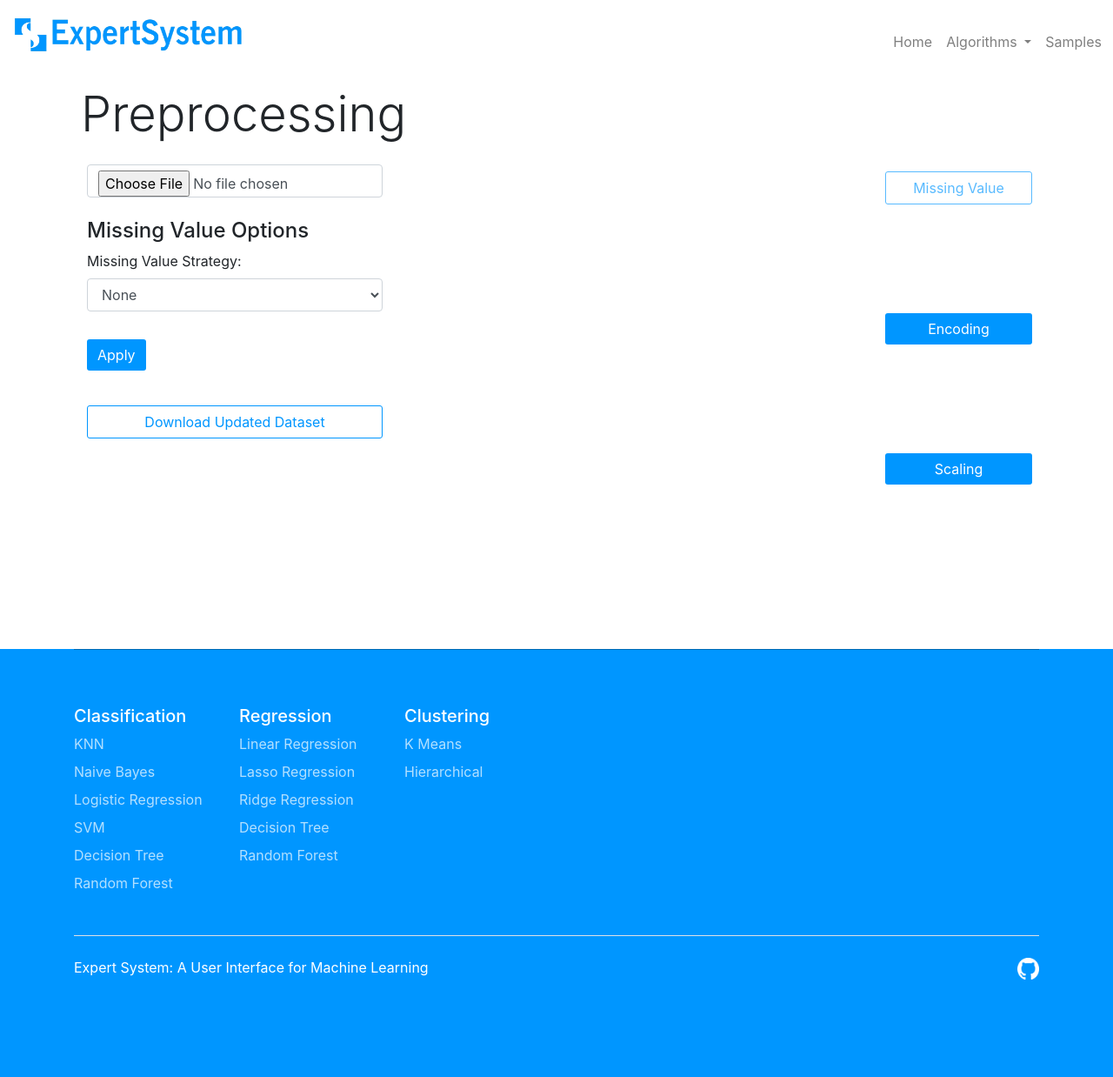
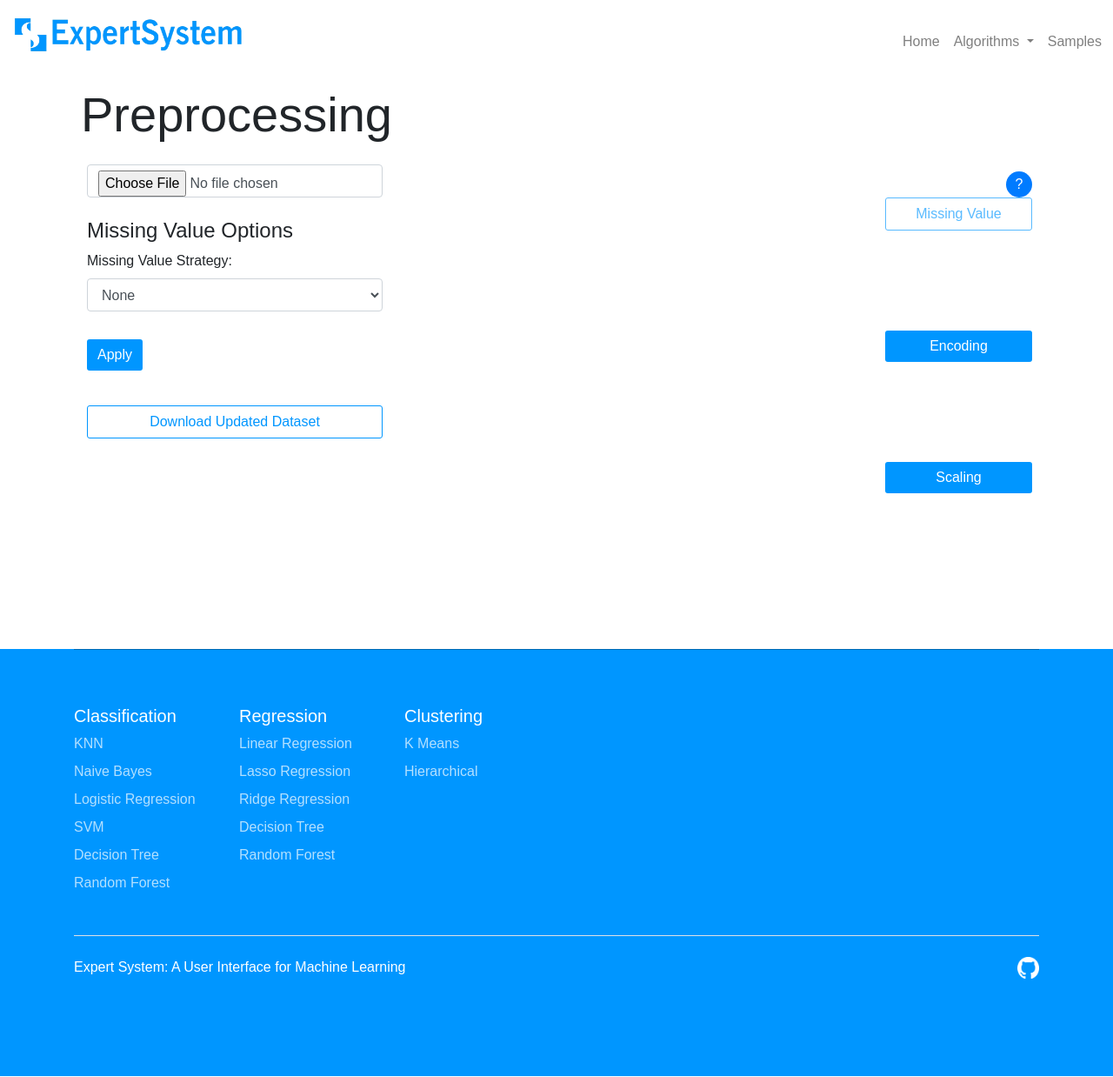
Before and after one commit to akshay-rajan/expertsystem, a Django app: page /preprocessing in a window 1280 px wide. Shown: the whole page at 87% size. Run offline with Django 5.2, Linux system fonts and the light colour scheme; some libraries are stand-ins or nearby versions.

Commit message:
? button added with swirl alert

```diff
--- /dev/null
+++ b/main/static/main/css/prep.css
@@ -0,0 +1,15 @@
+body {
+    font-family: Arial, sans-serif;
+}
+
+.guide-button {
+    background-color: #007BFF;
+    color: white;
+    border: none;
+    border-radius: 50%;
+    width: 30px;
+    height: 30px;
+    font-size: 16px;
+    cursor: pointer;
+    position: relative;
+}
--- a/main/static/main/js/prep.js
+++ b/main/static/main/js/prep.js
@@ -292,3 +292,40 @@ function showSection(sectionId) {
   // Show the selected section
   document.getElementById(sectionId).style.display = "block";
 }
+
+function toggleGuide() {
+  Swal.fire({
+    title: 'Preprocessing Guide',
+    html: `
+      <h3>Missing Value Techniques</h3>
+      <p>When dealing with missing values, consider the following techniques:</p>
+      <ul>
+        <li><strong>Remove Rows:</strong> Delete rows with missing values if they are few and won't bias your analysis.</li>
+        <li><strong>Mean/Median Imputation:</strong> Replace missing values with the mean or median of the column.</li>
+        <li><strong>Forward/Backward Fill:</strong> Use the previous or next value to fill in missing data.</li>
+        <li><strong>Prediction Models:</strong> Use regression or other models to predict and fill in missing values.</li>
+      </ul>
+
+      <h3>Encoding Strategies</h3>
+      <p>Choose an encoding method based on the type of categorical data:</p>
+      <ul>
+        <li><strong>Label Encoding:</strong> Assign a unique integer to each category (suitable for ordinal data).</li>
+        <li><strong>One-Hot Encoding:</strong> Create binary columns for each category (suitable for nominal data).</li>
+        <li><strong>Binary Encoding:</strong> Combines label and one-hot encoding, useful for high cardinality.</li>
+      </ul>
+
+      <h3>Normalization Methods</h3>
+      <p>Normalize your data to ensure consistent scaling:</p>
+      <ul>
+        <li><strong>Min-Max Scaling:</strong> Scale features to a range of [0, 1]. Useful for algorithms sensitive to scales.</li>
+        <li><strong>Z-Score Normalization:</strong> Scale data based on the mean and standard deviation, useful for normally distributed data.</li>
+        <li><strong>Robust Scaling:</strong> Uses the median and interquartile range, good for data with outliers.</li>
+      </ul>
+    `,
+    showCloseButton: true,
+    focusConfirm: false,
+    icon: 'info',
+    confirmButtonText: 'Got it!',
+  });
+
+}
--- a/main/templates/main/layout.html
+++ b/main/templates/main/layout.html
@@ -9,6 +9,8 @@
     <link rel="stylesheet" href="{% static 'main/css/style.css' %}">
     <link rel="stylesheet" href="{% static 'main/css/responsive.css' %}">
     <link rel="stylesheet" href="{% static 'main/css/bootstrap.min.css' %}">
+    <link rel="stylesheet" href="{% static 'main/css/prep.css' %}">
+    <link href="https://cdn.jsdelivr.net/npm/sweetalert2@11.14.4/dist/sweetalert2.min.css" rel="stylesheet">
 
     <link rel="icon" href="{% static 'main/img/favicon_es.png' %}">
   </head>
--- a/main/templates/main/preprocessing.html
+++ b/main/templates/main/preprocessing.html
@@ -97,6 +97,7 @@
 
     <!-- Buttons Section (Right Column) -->
     <div class="col-lg-2 d-flex flex-column p-2 align-items-end">
+      <button class="guide-button" onclick="toggleGuide()">?</button>
       <button type="button" class="btn btn-primary mb-auto w-100" id="missing_value_section-btn" onclick="showSection('missing_value_section')" data-bs-toggle="popover" data-bs-title="Fill Missing Values" data-bs-content="Fill missing values in the data with mean, median or mode. Otherwise drop the rows.">Missing Value</button>
       <button type="button" class="btn btn-primary mb-auto w-100" id="encoding_section-btn" onclick="showSection('encoding_section')" data-bs-toggle="popover" data-bs-title="Encoding" data-bs-content="Transform categorical variables into a numerical format using techniques like one-hot encoding or label encoding.">Encoding</button>
       <button type="button" class="btn btn-primary mb-auto w-100" id="scaling_section-btn" onclick="showSection('scaling_section')"  data-bs-toggle="popover" data-bs-title="Scaling" data-bs-content="Normalize or standardize your data to bring features onto a similar scale, improving model performance.">Scaling</button>
@@ -108,5 +109,6 @@
 {% block script %}
 <script src="https://unpkg.com/@popperjs/core@2.9.3/dist/umd/popper.min.js"></script>
 <script src="https://unpkg.com/bootstrap@5.1.0/dist/js/bootstrap.min.js"></script>
+<script src="https://cdn.jsdelivr.net/npm/sweetalert2@11.14.4/dist/sweetalert2.all.min.js"></script>
 <script src="{% static 'main/js/prep.js' %}"></script>
 {% endblock %}
```
